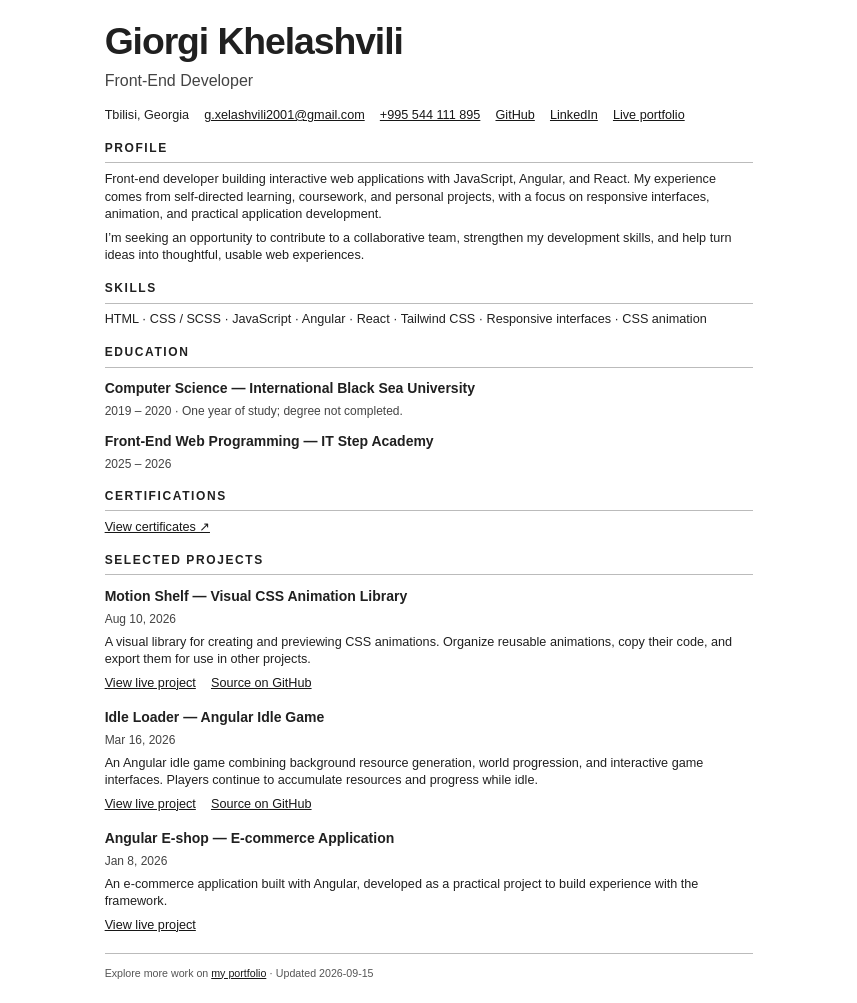
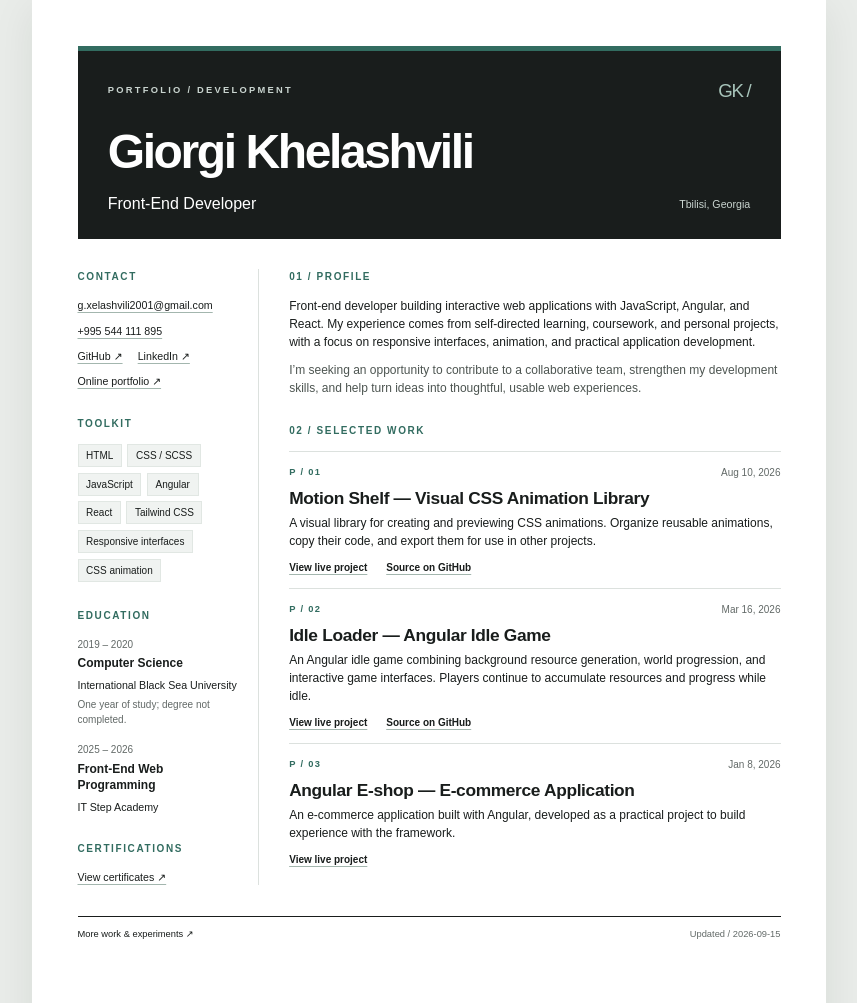
Before and after one commit to GXeLla/Portfolio, a website: page portfolio-print.html in a window 1280 px wide. Shown: the part 89-1092 px from the top of the page, without its empty margins (211-1068 px from the left). Drawn offline with Linux system fonts and the light colour scheme.

Commit message:
Portfolio V2.11

```diff
--- a/portfolio-print.html
+++ b/portfolio-print.html
@@ -4,7 +4,7 @@
   <meta charset="utf-8">
   <meta name="viewport" content="width=device-width, initial-scale=1">
   <title>Giorgi Khelashvili — Portfolio PDF</title>
-  <link rel="stylesheet" href="style/print.css?v=3">
+  <link rel="stylesheet" href="style/print.css?v=4">
 </head>
 <body>
   <aside class="print-toolbar" aria-label="PDF options">
@@ -13,6 +13,6 @@
   </aside>
   <main id="portfolio-document"></main>
   <script src="script/portfolio-content.js"></script>
-  <script src="script/portfolio-print.js?v=4"></script>
+  <script src="script/portfolio-print.js?v=5"></script>
 </body>
 </html>
--- a/script/build-pdf.cjs
+++ b/script/build-pdf.cjs
@@ -8,7 +8,8 @@ const { pathToFileURL } = require('node:url');
     const page = await browser.newPage();
     await page.goto(pathToFileURL(path.resolve(__dirname, '../portfolio-print.html')).href);
     await page.waitForSelector('html[data-ready="true"]');
-    await page.pdf({ path: path.resolve(__dirname, '../assets/portfolio.pdf'), format: 'A4', preferCSSPageSize: true, printBackground: false });
+    await page.evaluate(() => document.fonts.ready);
+    await page.pdf({ path: path.resolve(__dirname, '../assets/portfolio.pdf'), format: 'A4', preferCSSPageSize: true, printBackground: true });
     console.log('Generated assets/portfolio.pdf from current portfolio content. Review pagination before publishing.');
   } finally { await browser.close(); }
 })().catch(error => { console.error(error); process.exitCode = 1; });
--- a/script/portfolio-print.js
+++ b/script/portfolio-print.js
@@ -40,24 +40,54 @@ function renderPortfolioDocument(content) {
     node.target = "_blank";
     node.rel = "noopener noreferrer";
   };
-  element("h1", profile.name);
-  element("p", profile.role, root, "role");
-  const contacts = element("div", "", root, "contact");
-  element("span", profile.contact.location, contacts);
+  const header = element("header", "", root, "document-header");
+  const masthead = element("div", "", header, "masthead");
+  element("span", "Portfolio / Development", masthead, "eyebrow");
+  element("span", "GK /", masthead, "monogram").setAttribute("aria-hidden", "true");
+  element("h1", profile.name, header);
+  const headerBottom = element("div", "", header, "header-bottom");
+  element("p", profile.role, headerBottom, "role");
+  element("span", profile.contact.location, headerBottom, "location");
+
+  const layout = element("div", "", root, "document-layout");
+  const sidebar = element("aside", "", layout, "document-sidebar");
+  const section = (title, parent, className = "") => {
+    const node = element("section", "", parent, className);
+    element("h2", title, node);
+    return node;
+  };
+  const contacts = section("Contact", sidebar, "contact");
   link(profile.contact.email, `mailto:${profile.contact.email}`, contacts);
   link(profile.contact.phone, `tel:${profile.contact.phone.replace(/\s/g, "")}`, contacts);
-  link("GitHub", profile.contact.github, contacts);
-  link("LinkedIn", profile.contact.linkedin, contacts);
-  link("Live portfolio", livePortfolio, contacts);
-  element("h2", "Profile");
-  profile.intro.forEach(text => element("p", text));
-  element("h2", "Skills");
+  const social = element("div", "", contacts, "social-links");
+  link("GitHub ↗", profile.contact.github, social);
+  link("LinkedIn ↗", profile.contact.linkedin, social);
+  link("Online portfolio ↗", livePortfolio, contacts);
+
+  const skillsSection = section("Toolkit", sidebar);
   const skills = new Set(profile.skills || ["HTML", "CSS / SCSS", "JavaScript", "Angular", "React", "Tailwind CSS", "Responsive interfaces", "CSS animation"]);
   content.experience.forEach(entry => (entry.technologies || []).forEach(skill => skills.add(skill)));
-  element("p", [...skills].join(" · "));
-  if (content.experience.length) element("h2", "Experience");
+  const skillList = element("ul", "", skillsSection, "skills");
+  skills.forEach(skill => element("li", skill, skillList));
+
+  const education = section(profile.educationHeading, sidebar, "education");
+  profile.education.forEach(entry => {
+    const article = element("article", "", education);
+    element("p", entry.period, article, "meta");
+    element("h3", entry.degree, article);
+    element("p", entry.institution, article);
+    if (entry.note) element("p", entry.note, article, "meta");
+  });
+  const certification = section(profile.certification.heading, sidebar);
+  link(profile.certification.label, profile.certification.url, certification);
+
+  const body = element("div", "", layout, "document-body");
+  const about = section("01 / Profile", body, "profile");
+  profile.intro.forEach(text => element("p", text, about));
+  if (content.experience.length) {
+    const experience = section("02 / Experience", body, "experience");
     content.experience.forEach(entry => {
-    const article = element("article", "");
+      const article = element("article", "", experience);
       element("h3", `${entry.role} — ${entry.company}`, article);
       element("p", [entry.dates, entry.employmentType, entry.location].filter(Boolean).join(" · "), article, "meta");
       element("p", entry.description, article);
@@ -67,33 +97,27 @@ function renderPortfolioDocument(content) {
       }
       if (entry.technologies?.length) element("p", entry.technologies.join(" · "), article, "meta");
     });
-  element("h2", profile.educationHeading);
-  profile.education.forEach(entry => {
-    const article = element("article", "");
-    element("h3", `${entry.degree} — ${entry.institution}`, article);
-    element("p", [entry.period, polish(entry.note)].filter(Boolean).join(" · "), article, "meta");
-  });
-  element("h2", profile.certification.heading);
-  link(profile.certification.label, profile.certification.url, root);
-  const projects = element("section", "", root, "projects");
-  element("h2", "Selected projects", projects);
+  }
+  const projects = section(`${content.experience.length ? "03" : "02"} / Selected work`, body, "projects");
   // Favorites are the owner's selection signal. Fill remaining places with
   // the strongest current projects, and never show more than three.
   const preferred = ["p13", "p12", "p8"];
   const rank = project => preferred.includes(project.id) ? preferred.indexOf(project.id) : preferred.length;
   const selected = [...content.projects].sort((a, b) => Number(Boolean(b.favorite)) - Number(Boolean(a.favorite)) || rank(a) - rank(b)).slice(0, 3);
-  selected.forEach(project => {
+  selected.forEach((project, index) => {
     const article = element("article", "", projects);
+    const metadata = element("div", "", article, "project-meta");
+    element("span", `P / ${String(index + 1).padStart(2, "0")}`, metadata, "project-number");
+    element("span", project.date, metadata, "meta");
     element("h3", project.title, article);
-    element("p", project.date, article, "meta");
     element("p", project.description, article);
-    const links = element("div", "", article, "contact");
+    const links = element("div", "", article, "project-links");
     if (project.liveUrl) link("View live project", project.liveUrl, links);
     if (project.repoUrl) link("Source on GitHub", project.repoUrl, links);
   });
-  const footer = element("p", "Explore more work on ", root, "note");
-  link("my portfolio", livePortfolio, footer);
-  footer.append(document.createTextNode(` · Updated ${new Date().toISOString().slice(0, 10)}`));
+  const footer = element("footer", "", root, "document-footer");
+  link("More work & experiments ↗", livePortfolio, footer);
+  element("span", `Updated / ${new Date().toISOString().slice(0, 10)}`, footer);
   document.documentElement.dataset.ready = "true";
 }
 
--- a/style/print.css
+++ b/style/print.css
@@ -1,23 +1,60 @@
-@page { size: A4; margin: 14mm; }
+@page { size: A4; margin: 12mm; }
+:root { --ink: #191d1c; --muted: #626967; --accent: #326c60; --line: #dce1de; --paper: #fff; }
 * { box-sizing: border-box; }
-body { margin: 0; color: #202020; background: white; font: 9.5pt/1.4 Arial, Helvetica, sans-serif; font-variant-numeric: tabular-nums; }
-.print-toolbar { display: flex; align-items: center; gap: 16px; max-width: 178mm; margin: 16px auto; padding: 12px; border-bottom: 1px solid #aaa; }
-.print-toolbar button { flex: 0 0 auto; min-height: 44px; padding: 10px 16px; border: 1px solid #222; border-radius: 6px; background: #222; color: white; font: inherit; cursor: pointer; }
-.print-toolbar button:focus-visible { outline: 2px solid #075b9b; outline-offset: 3px; }
-.print-toolbar p { font-size: 9pt; }
-main { max-width: 178mm; margin: 24px auto; padding: 0 12px; }
-h1 { margin: 0; font-size: 28pt; line-height: 1.1; letter-spacing: -0.8pt; }
-.role { margin: 2mm 0 4mm; font-size: 12pt; color: #444; }
-h2 { margin: 4mm 0 2mm; padding-bottom: 1.5mm; border-bottom: 1px solid #bbb; font-size: 9pt; letter-spacing: 1.2pt; text-transform: uppercase; break-after: avoid; }
-h3 { margin: 3mm 0 1mm; font-size: 10.5pt; line-height: 1.35; }
-p { margin: 1.5mm 0; overflow-wrap: anywhere; }
+body { margin: 0; color: var(--ink); background: #e9ece9; font: 9pt/1.5 Arial, Helvetica, sans-serif; font-variant-numeric: tabular-nums; -webkit-print-color-adjust: exact; print-color-adjust: exact; }
+.print-toolbar { display: flex; align-items: center; gap: 20px; max-width: 210mm; margin: 20px auto; padding: 0 24px; }
+.print-toolbar button { flex: 0 0 auto; min-height: 44px; padding: 10px 20px; border: 1px solid var(--ink); border-radius: 4px; background: var(--ink); color: white; font: inherit; cursor: pointer; }
+.print-toolbar p { color: var(--muted); max-width: 115mm; font-size: 9pt; }
+a:focus-visible, button:focus-visible { outline: 2px solid var(--accent); outline-offset: 4px; }
+main { width: 210mm; min-height: 297mm; margin: 24px auto 40px; padding: 12mm; background: var(--paper); box-shadow: 0 8px 40px #19251f14; }
+.document-header { padding: 7mm 8mm 6mm; color: white; background: var(--ink); border-top: 1.5mm solid var(--accent); break-inside: avoid; }
+.masthead, .header-bottom, .project-meta, .document-footer { display: flex; justify-content: space-between; align-items: center; gap: 4mm; }
+.eyebrow { font-size: 7pt; font-weight: 700; text-transform: uppercase; letter-spacing: 1.7pt; color: #c9d4cf; }
+.monogram { font-size: 14pt; letter-spacing: -1pt; color: #a8c5bb; }
+h1 { margin: 6mm 0 4mm; max-width: 145mm; font-size: 36pt; font-weight: 700; line-height: 1.02; letter-spacing: -1.8pt; }
+.role { margin: 0; font-size: 12pt; }
+.location { color: #c9d4cf; font-size: 8pt; }
+.document-layout { display: grid; grid-template-columns: 48mm minmax(0, 1fr); gap: 8mm; margin-top: 8mm; }
+.document-sidebar { padding-right: 5mm; border-right: 1px solid var(--line); font-size: 8pt; }
+section + section { margin-top: 7mm; }
+h2 { margin: 0 0 3.5mm; color: var(--accent); font-size: 7.5pt; font-weight: 700; letter-spacing: 1.2pt; text-transform: uppercase; break-after: avoid; }
+h3 { margin: 0 0 1.5mm; font-size: 13pt; line-height: 1.2; letter-spacing: -0.25pt; break-after: avoid; }
+p { margin: 0 0 2.5mm; overflow-wrap: anywhere; }
 h1, h2, h3 { overflow-wrap: anywhere; }
-a { color: #171717; text-decoration: underline; overflow-wrap: anywhere; }
+a { color: inherit; text-decoration-color: #a3b6ae; text-underline-offset: 3px; overflow-wrap: anywhere; }
+.contact > a { display: block; margin-bottom: 2.5mm; }
+.social-links { display: flex; flex-wrap: wrap; gap: 2mm 4mm; margin-bottom: 2.5mm; }
+.skills { display: flex; flex-wrap: wrap; gap: 1.5mm; margin: 0; padding: 0; list-style: none; }
+.skills li { padding: 1mm 2mm; background: #f0f3f1; border: 1px solid #e1e7e3; font-size: 7.5pt; line-height: 1.35; }
+.education article + article { margin-top: 4mm; }
+.document-sidebar h3 { font-size: 9pt; line-height: 1.35; letter-spacing: 0; }
+.document-sidebar p { margin-bottom: 1mm; }
+.meta { color: var(--muted); font-size: 7.5pt; }
+.profile p + p { color: #4d5551; }
 article { break-inside: avoid; }
-.meta { color: #444; font-size: 9pt; }
-.projects article + article { margin-top: 4mm; }
-.contact { display: flex; flex-wrap: wrap; gap: 1mm 4mm; }
-.note { margin-top: 5mm; padding-top: 3mm; border-top: 1px solid #bbb; font-size: 8pt; color: #555; }
-ul { margin: 2mm 0; padding-left: 5mm; }
-@media (max-width: 500px) { .print-toolbar { align-items: flex-start; flex-direction: column; gap: 8px; } }
-@media print { main { margin: 0; padding: 0; max-width: none; } .print-toolbar { display: none; } }
+.projects article { padding: 3.5mm 0; border-top: 1px solid var(--line); }
+.projects article:last-child { padding-bottom: 0; }
+.project-meta { margin-bottom: 2mm; }
+.project-number { color: var(--accent); font-size: 7pt; font-weight: 700; letter-spacing: 1pt; }
+.project-links { display: flex; flex-wrap: wrap; gap: 2mm 5mm; margin-top: 2.5mm; font-size: 7.5pt; font-weight: 700; }
+.experience article + article { margin-top: 4mm; }
+ul { margin: 2mm 0; padding-left: 4mm; }
+.document-footer { margin-top: 8mm; padding-top: 3mm; border-top: 1px solid var(--ink); font-size: 7pt; color: var(--muted); break-inside: avoid; }
+.document-footer a { color: var(--ink); text-decoration: none; }
+@media screen and (max-width: 820px) {
+  main { width: calc(100% - 24px); min-height: 0; padding: 7mm; }
+}
+@media screen and (max-width: 580px) {
+  .print-toolbar { align-items: flex-start; flex-direction: column; gap: 8px; }
+  .document-header { padding: 5mm; }
+  h1 { font-size: 30pt; }
+  .header-bottom { align-items: flex-start; flex-direction: column; gap: 2mm; }
+  .document-layout { grid-template-columns: 1fr; gap: 7mm; }
+  .document-sidebar { padding-right: 0; padding-bottom: 6mm; border-right: 0; border-bottom: 1px solid var(--line); }
+  .document-footer { align-items: flex-start; flex-direction: column; gap: 2mm; }
+}
+@media print {
+  body { background: white; }
+  main { width: auto; min-height: 0; margin: 0; padding: 0; box-shadow: none; }
+  .print-toolbar { display: none; }
+}
```
Also changed, not shown: readme.md, 1 other file. Lines whose indentation alone changed are shown as unchanged.
